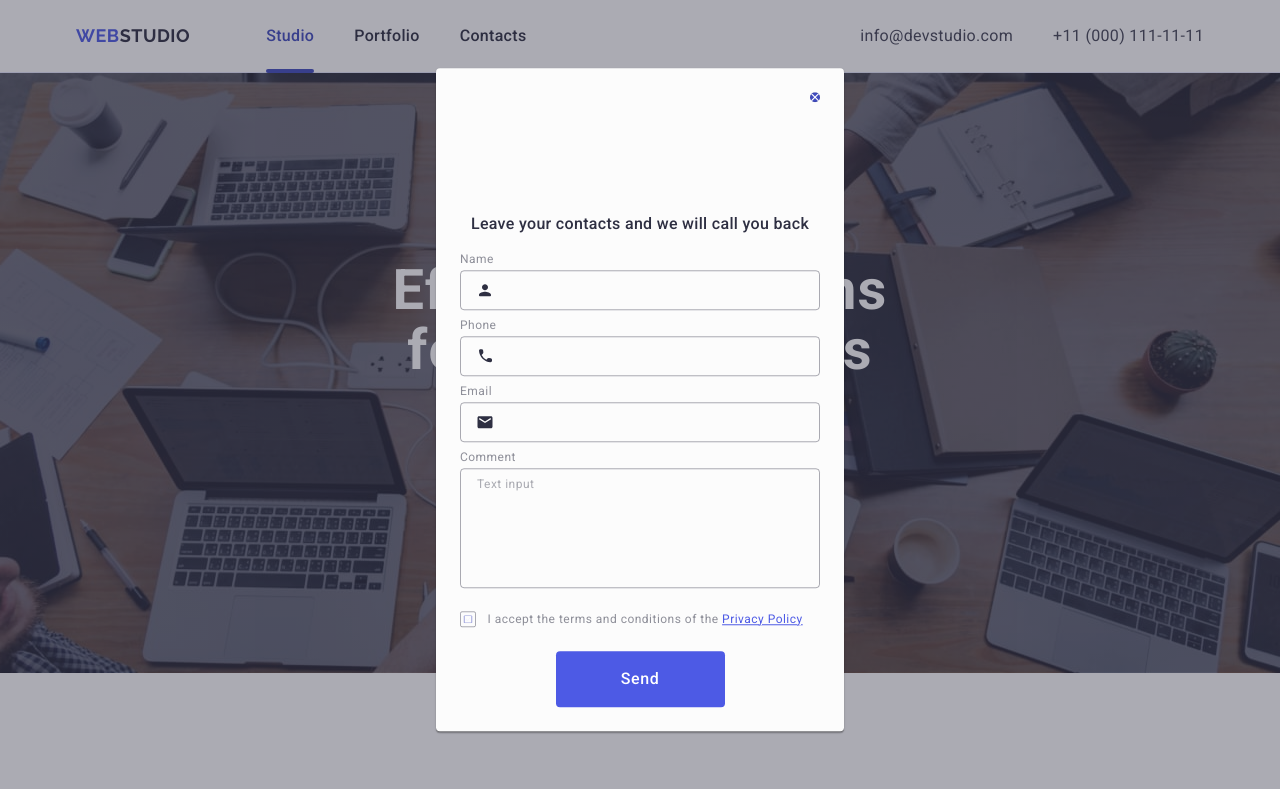
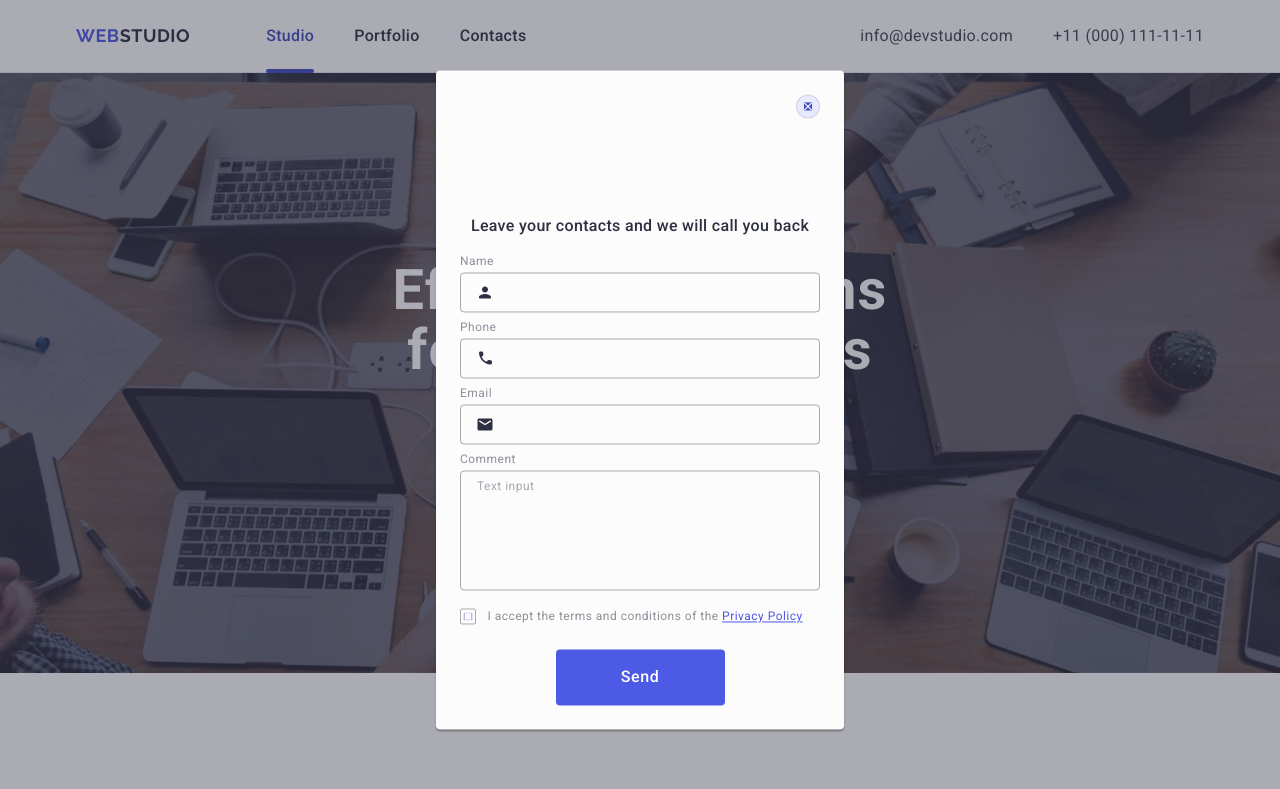
Before and after one commit to Lyubawa/goit-markup-hw-05, a plain HTML site: page index.html in a window 1280 px wide. In both pictures the pointer is over the icon 815 px from the left and 97 px from the top of the page. Shown: the top 789 px of the page. Drawn offline with nearby package versions, Linux system fonts and the light colour scheme.

Commit message:
homework5-4

```diff
--- a/css/styles.css
+++ b/css/styles.css
@@ -483,7 +483,7 @@ transform: translateY(0%);
     line-height: 1.5;
     letter-spacing: 0.04em;
     padding-left: 16px;
-    drop-shadow: (0px 4px 4px rgba(0, 0, 0, 0.15));
+    filter: drop-shadow(0px 4px 4px rgba(0, 0, 0, 0.15));
     margin-right: 24px;
   }
   .subscribe-input::placeholder{
@@ -556,6 +556,8 @@ transform: translateY(0%);
     position: absolute;
     top: 24px;
     right: 24px;
+    width: 24px;
+    height: 24px;
         border: 1px solid rgba(0, 0, 0, 0.1);
         border-radius: 50%;
         line-height: 0;
@@ -564,9 +566,11 @@ transform: translateY(0%);
 transition: background-color 250ms cubic-bezier(0.4, 0, 0.2, 1), border 250ms cubic-bezier(0.4, 0, 0.2, 1);
       }
 
-.close-btn:hover,
-.close-btn:focus{
+.close-btn:hover .close-btn-icon,
+.close-btn:focus .close-btn-icon{
    background-color: #404BBF;
+   border: none;
+   fill: #FFFFFF;
    }
 
   .close-btn-icon{
@@ -576,10 +580,10 @@ transition: background-color 250ms cubic-bezier(0.4, 0, 0.2, 1), border 250ms cu
         transition: fill 250ms cubic-bezier(0.4, 0, 0.2, 1);
   }
 
-  .close-btn-icon:hover,
+  /* .close-btn-icon:hover,
   .close-btn-icon:focus {
-       fill: #FFFFFF;
-  }
+
+  } */
   /* ===== /MODAL WINDOW ===== */
   /* ===== MODAL FORM ===== */
   .review-form-text{
@@ -637,7 +641,8 @@ fill: #4D5AE5;
     margin-bottom: 16px;
   }
   .review-form-comment{
-width: 100%;
+display: block;
+    width: 100%;
 height: 120px;
     font-size: 12px;
         font-weight: 400;
```
